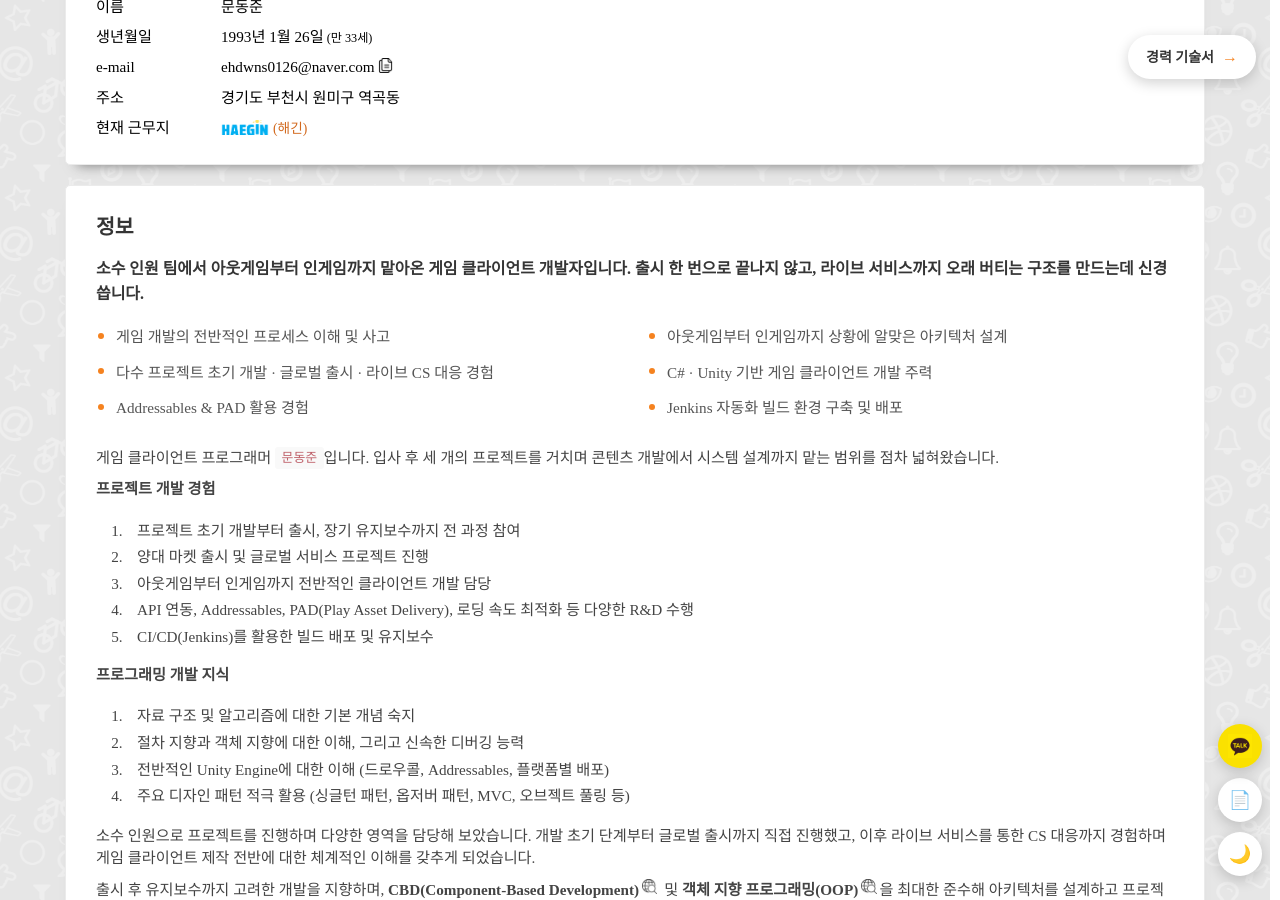
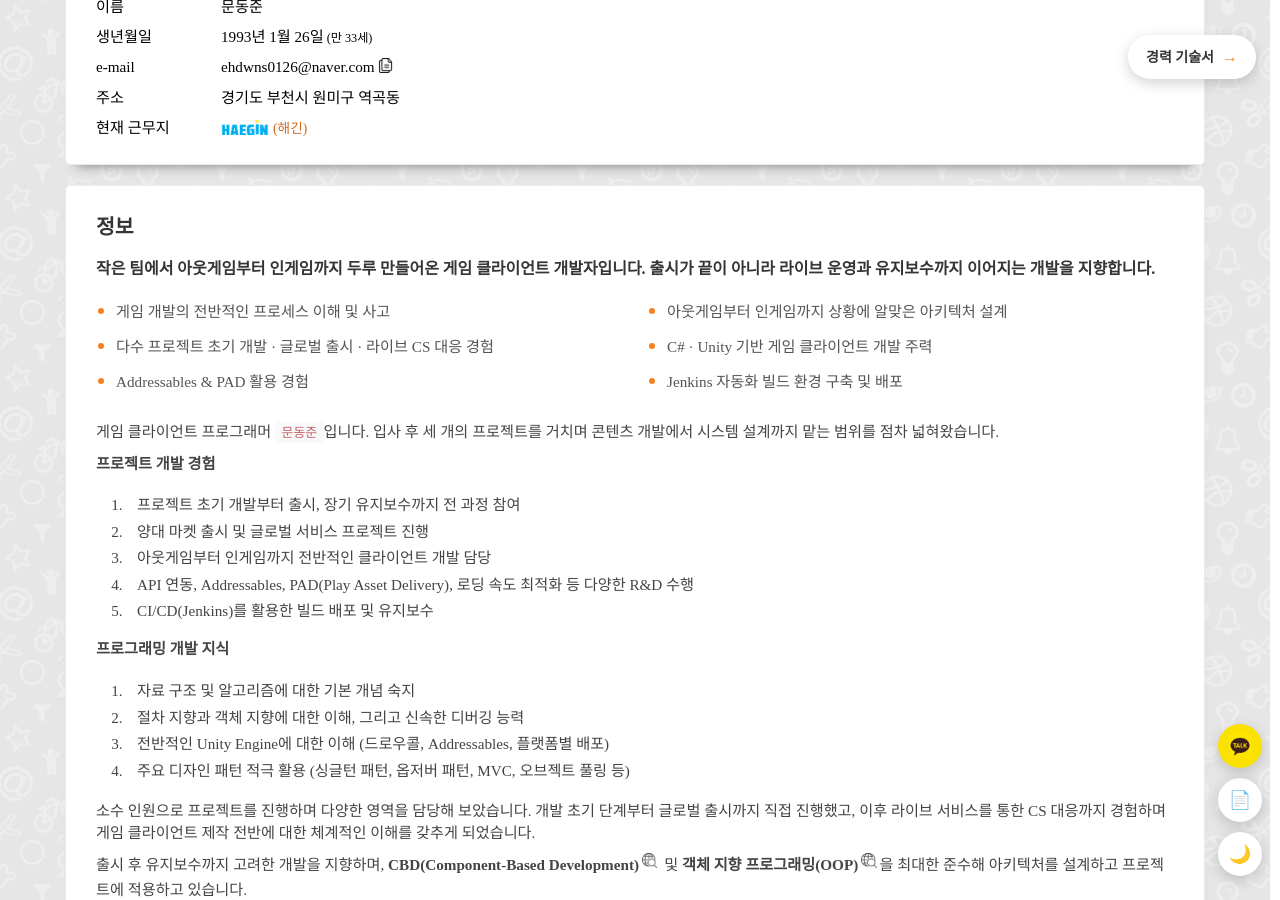
Before and after one commit to MDJ0126/Resume, a Jekyll site: the page built from index.html, in a window 1280 px wide and 900 px high, scrolled down 403 px. Built offline with Jekyll 4.4.1, drawn with Linux system fonts in a browser that asks for light colours; some web fonts are replaced.

Commit message:
문구 수정

```diff
--- a/_resume/about.html
+++ b/_resume/about.html
@@ -3,7 +3,7 @@
     <div class="about">
         <h2 class="section-title">정보</h2>
 
-        <p class="about-summary">소수 인원 팀에서 아웃게임부터 인게임까지 맡아온 게임 클라이언트 개발자입니다. 출시 한 번으로 끝나지 않고, 라이브 서비스까지 오래 버티는 구조를 만드는데 신경 씁니다.</p>
+        <p class="about-summary">작은 팀에서 아웃게임부터 인게임까지 두루 만들어온 게임 클라이언트 개발자입니다. 출시가 끝이 아니라 라이브 운영과 유지보수까지 이어지는 개발을 지향합니다.</p>
 
         <ul class="about-highlights">
             <li>게임 개발의 전반적인 프로세스 이해 및 사고</li>
```
